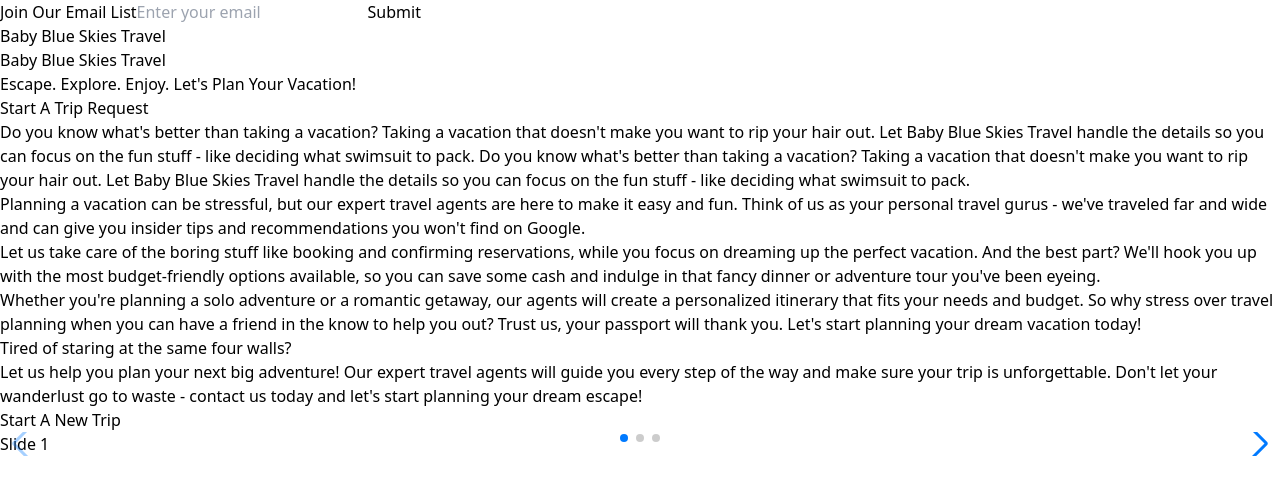
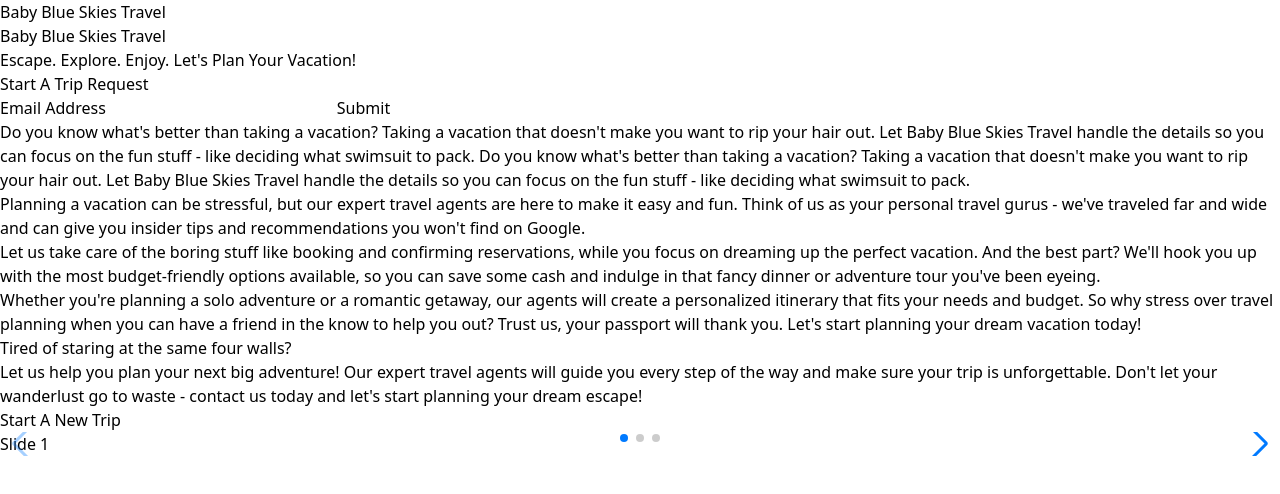
Before and after one commit to RMarmolejo90/Baby-Blue-Skies, a React (Vite) app in the folder front-end/: page / in a window 1280 px wide. Shown: the top 494 px of the page. Built offline with nearby package versions, Linux system fonts and the light colour scheme.

Commit message:
started a new form

```diff
--- a/front-end/src/App.jsx
+++ b/front-end/src/App.jsx
@@ -11,6 +11,7 @@ function App() {
     <div>
       <Navbar />
       <Hero />
+      <EmailForm />
       <Hook />
       <Cta />
       <Carousel />
--- a/front-end/src/components/emailList.jsx
+++ b/front-end/src/components/emailList.jsx
@@ -1,47 +1,37 @@
 import React from 'react';
 import { useFormik } from 'formik';
-import { Formik } from 'formik';
 import { emailSchema } from '../../validations/EmailValidation';
+import * as Yup from 'yup';
 
-export default function EmailForm() {
-
-  const onSubmit = async (value, actions) => {
-    console.log(value);
-    console.log(actions);
-    await new Promise((resolve) => setTimeout(resolve, 1000));
-    alert(JSON.stringify(values, null, 2));
-    actions.resetForm();
-  }
-
-  const { values, isSubmitting, handleBlur, handleChange, handleSubmit } = useFormik({
+const EmailForm = () => {
+  const formik = useFormik({
     initialValues: {
       email: '',
     },
-  validationSchema: emailSchema,
-   onSubmit });
+    validationSchema: Yup.object({
+      email: emailSchema,
+    }),
+    onSubmit: (values) => {
+      console.log('submitted');
+      alert(JSON.stringify(values, null, 2));
+    },
+  });
+
+  console.log(formik.values);
   return (
-    <div className="m-2">
-      <Formik>
-        <form onSubmit={onSubmit}>
-          <label className='mx-2' htmlFor="email">Join Our Email List</label>
+    <form onSubmit={formik.handleSubmit}>
+      <label htmlFor="email">Email Address</label>
       <input
         id="email"
         name="email"
         type="email"
-            onChange={handleChange}
-            values={values.email}
-            placeholder='Enter your email'
-            onBlur={handleBlur}
-            className='mx-2 p-1 rounded-lg text-center'
+        onChange={formik.handleChange}
+        onBlur={formik.handleBlur}
+        value={formik.values.email}
       />
-          <button disabled={isSubmitting} className='mx-1' type="submit">Submit</button>
-          {/*
-          add this for the errors to display as a div
-          {touched.email && errors.email ? (
-            <div className='m-2 text-center'>{errors.email}</div>
-          ) : null} */}
+      <button type="submit">Submit</button>
     </form>
-      </Formik>
-    </div>
   );
 };
+
+export default EmailForm;
--- a/front-end/src/components/navbar.jsx
+++ b/front-end/src/components/navbar.jsx
@@ -1,11 +1,9 @@
 import React from 'react'
-import EmailForm from './emailList'
 export default function Navbar() {
   return (
     <div className='p-6 bg-slate-700 text-blue-200 flex flex-auto flex-wrap flex-shrink justify-between'>
         {/* // react-router links
         // logo */}
-        <EmailForm />
         <h2 className='m-2'>Baby Blue Skies Travel</h2>
 
     </div>
```
Lines whose indentation alone changed are shown as unchanged.
